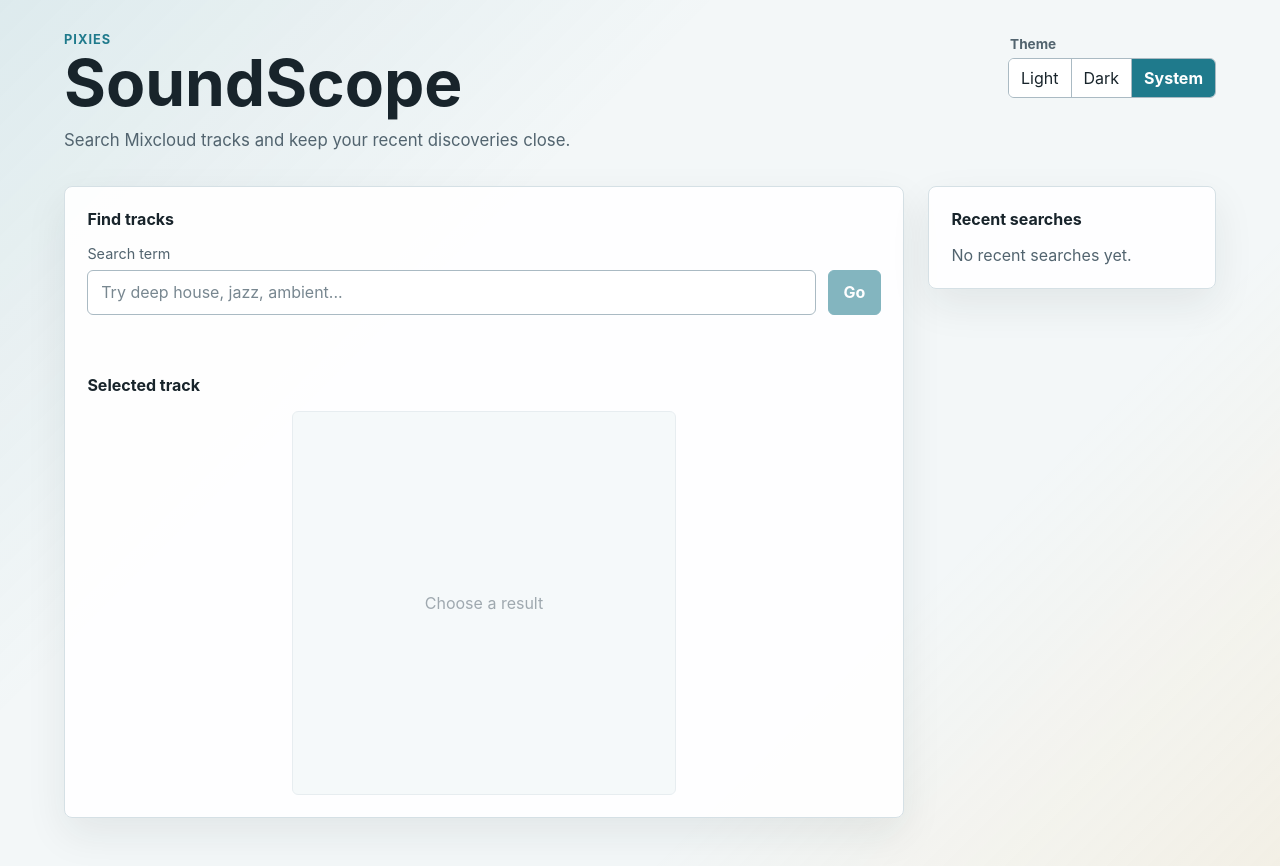
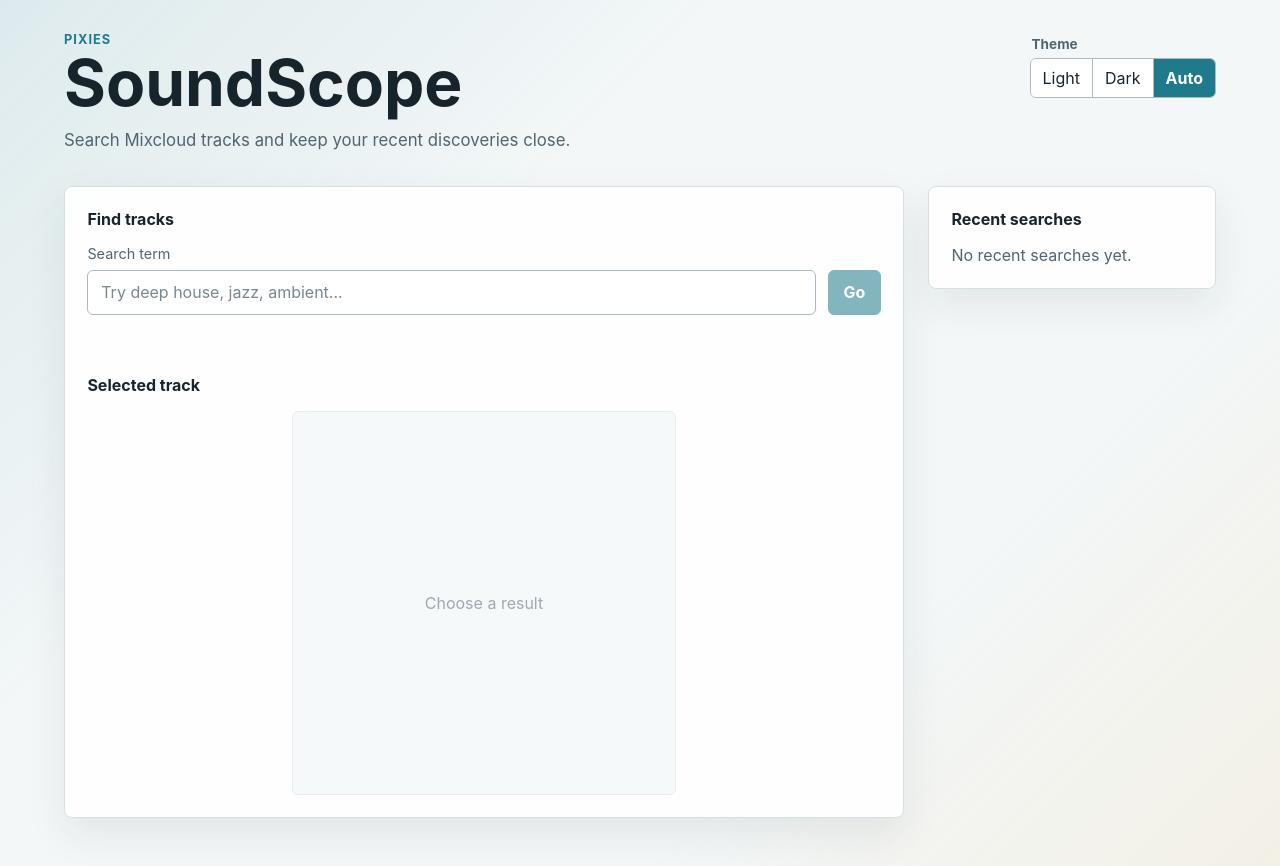
Before and after one commit to OfekItzhaki/pixies-soundscope, a React (Vite) app: page / in a window 1280 px wide. Built offline with nearby package versions, Linux system fonts and the light colour scheme.

Commit message:
chore: rename system theme mode to auto

```diff
--- a/src/components/ThemeToggle.tsx
+++ b/src/components/ThemeToggle.tsx
@@ -10,7 +10,7 @@ interface ThemeToggleProps {
 const themeOptions: Array<{ label: string; value: ThemePreference }> = [
   { label: 'Light', value: 'light' },
   { label: 'Dark', value: 'dark' },
-  { label: 'System', value: 'system' },
+  { label: 'Auto', value: 'system' },
 ];
 
 export function ThemeToggle({ preference, onPreferenceChange }: ThemeToggleProps): ReactElement {
```
